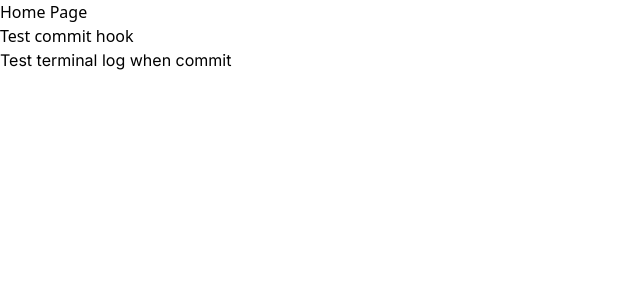
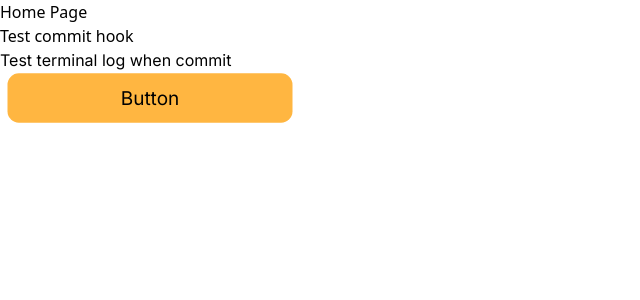
Before and after one commit to LauraBLei/holidaze, a React (Vite) app: page / in a window 1280 px wide. Shown: the top 300 px of the page, without its empty margins (0-640 px from the left). Built offline with nearby package versions, Linux system fonts and the light colour scheme.

Commit message:
added styling for button

```diff
--- a/src/index.css
+++ b/src/index.css
@@ -5,3 +5,11 @@
   --color-brand-orange: #ffb641;
   --font-primary: 'Inter', 'ui-sans-serif', 'system-ui';
 }
+
+.button {
+  @apply bg-brand-orange font-primary w-[250px] md:w-[300px] rounded-xl py-2.5 md:py-3 scale-95 hover:scale-100 hover:shadow-md cursor-pointer active:scale-95 text-lg md:text-xl;
+}
+
+.transition {
+  @apply transition ease-in-out duration-300 transform;
+}
--- a/src/pages/home.tsx
+++ b/src/pages/home.tsx
@@ -4,6 +4,7 @@ export const HomePage = () => {
       <h1>Home Page</h1>
       <h2>Test commit hook </h2>
       <h2 className="font-primary">Test terminal log when commit</h2>
+      <button className="button transition">Button</button>
     </div>
   );
 };
```
